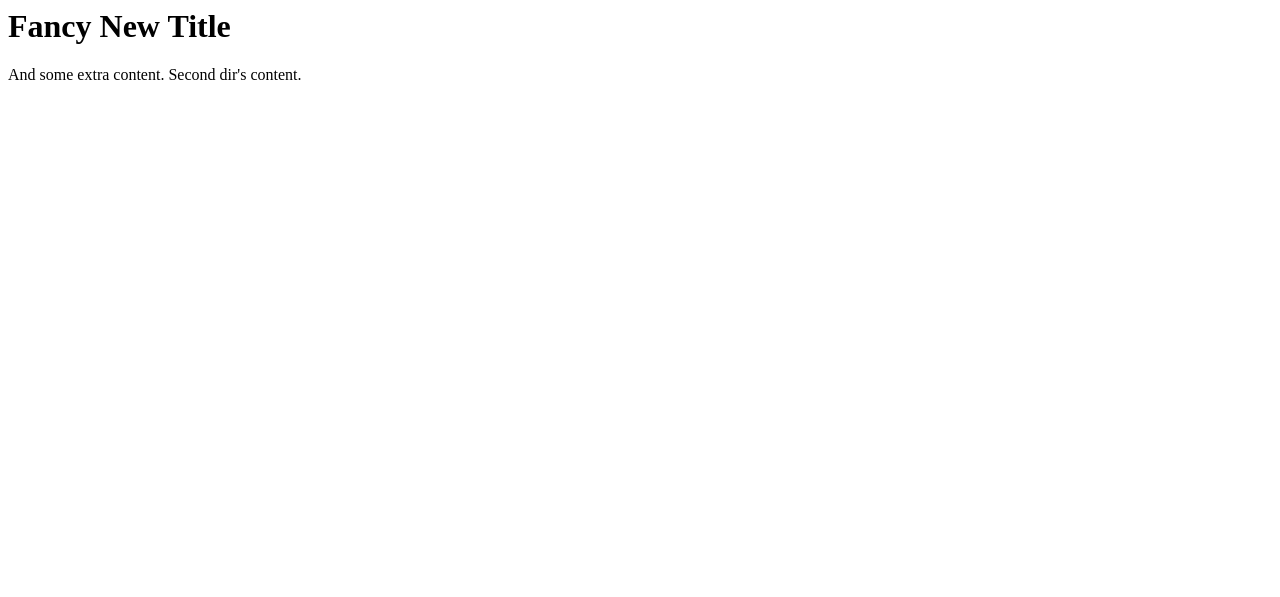
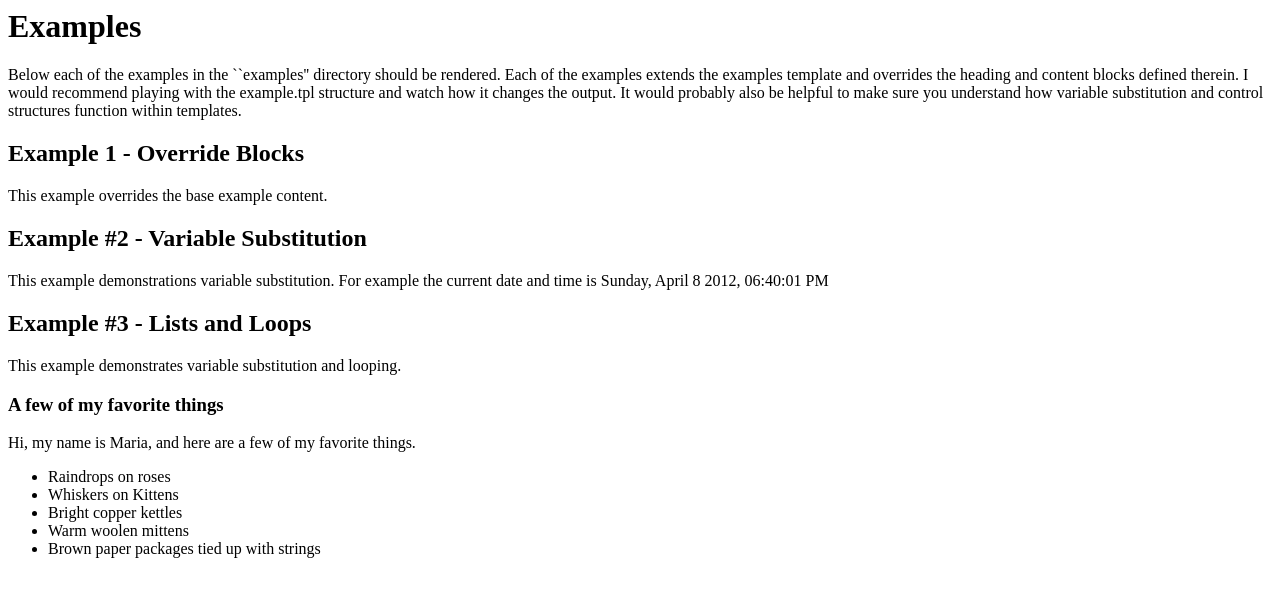
Before and after one commit to dwest/Mason, a PHP site: page / in a window 1280 px wide. Shown: the top 597 px of the page. Run offline with PHP 8.4, Linux system fonts and the light colour scheme.

Commit message:
Add examples

```diff
--- /dev/null
+++ b/example/tpl/example.tpl
@@ -0,0 +1,5 @@
+<h2><?php $block("heading")?>Base Example<?php $end("heading")?></h2>
+
+<?php $block("content")?>
+<p>This example template is extended by all of the other examples in this directory.  You should never see this text or the heading above, instead you should see each example's heading and content.</p>
+<?php $end("content")?>
--- /dev/null
+++ b/example/tpl/example1.tpl
@@ -0,0 +1,9 @@
+<?php $extend = "example.tpl"?>
+
+<?php $block("heading")?>
+Example 1 - Override Blocks
+<?php $end("heading")?>
+
+<?php $block("content")?>
+<p>This example overrides the base example content.</p>
+<?php $end("content")?>
--- /dev/null
+++ b/example/tpl/example2.tpl
@@ -0,0 +1,9 @@
+<?php $extend = "example.tpl"?>
+
+<?php $block("heading")?>
+  Example #2 - Variable Substitution
+<?php $end("heading")?>
+
+<?php $block("content")?>
+  <p>This example demonstrations variable substitution.  For example the current date and time is <?php echo $time?></p>
+<?php $end("content")?>
--- /dev/null
+++ b/example/tpl/example3.tpl
@@ -0,0 +1,18 @@
+<?php $extend = "example.tpl"?>
+
+<?php $block("heading")?>
+Example #3 - Lists and Loops
+<?php $end("heading")?>
+
+<?php $block("content")?>
+  <p>This example demonstrates variable substitution and looping.</p>
+
+  <h3>A few of my favorite things</h3>
+  <p>Hi, my name is <?php echo $name?>, and here are a few of my favorite things.</p>
+
+  <ul>
+    <?php foreach($favorites as $item): ?>
+    <li><?php echo $item?></li>
+    <?php endforeach ?>
+  </ul>
+<?php $end("content")?>
--- a/example/tpl/index.tpl
+++ b/example/tpl/index.tpl
@@ -1,13 +1,20 @@
 <html>
   <head>
-    <title><?php $block("page_title");?> Default Page Title <?php $end("page_title");?></title>
+    <title><?php $block("page_title")?> Default Page Title <?php $end("page_title")?></title>
   </head>
   <body>
-    <h1><?php $block("title");?>Default Title<?php $end("page_title");?></h1>
-    <div>
-      <?php $block("content"); ?>
-      Default Content.
-      <?php $end("page_title"); ?>
-    </div>
+    <h1>Examples</h1>
+
+    <p>Below each of the examples in the ``examples'' directory should be rendered.  Each of the examples extends the examples template and overrides the heading and content blocks defined therein.  I would recommend playing with the example.tpl structure and watch how it changes the output.  It would probably also be helpful to make sure you understand how variable substitution and control structures function within templates.</p>
+
+    <?php echo $render("example1.tpl", array())?>
+    <?php echo $render("example2.tpl", array("time" => date("l, F j Y, h:i:s A")))?>
+    <?php echo $render("example3.tpl", array("name"      => "Maria",
+                                             "favorites" => array("Raindrops on roses",
+                                                                  "Whiskers on Kittens",
+                                                                  "Bright copper kettles",
+                                                                  "Warm woolen mittens",
+                                                                  "Brown paper packages tied up with strings",
+                                                                  )))?>
   </body>
 </html>
--- a/src/TemplateMethods.php
+++ b/src/TemplateMethods.php
@@ -113,6 +113,7 @@ class TemplateMethods {
               else
                 $$name = $method;
             }
+            $render = $render($filefinder);
 
             $file = $filefinder->getFile($file);
 
```
